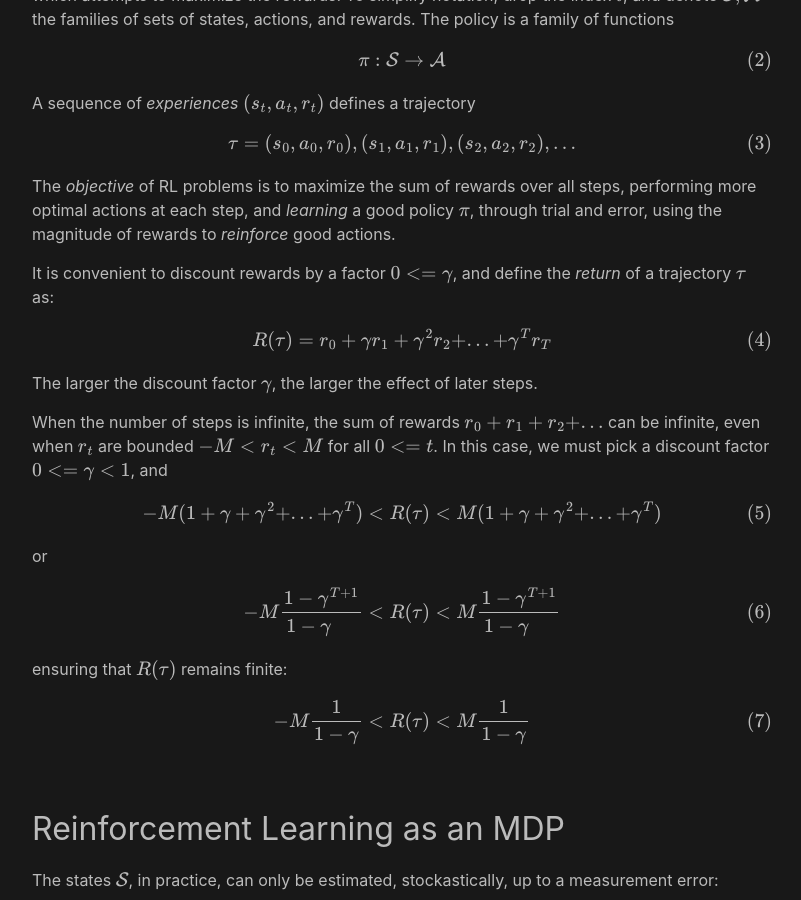
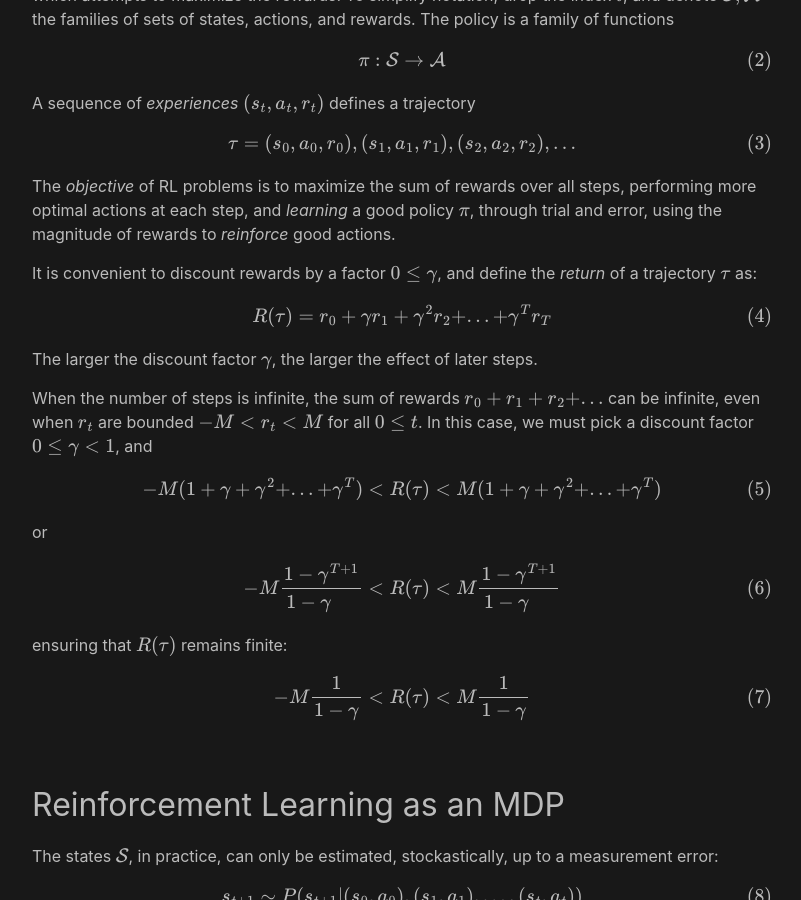
Before and after one commit to analytiq-hub/sigagent.github.io, a Jekyll site: the page built from machine_learning/_posts/2021-01-22-reinforce.md, in a window 1280 px wide and 900 px high, scrolled down 1746 px. Shown: the whole window, without its empty margins (238-1039 px from the left). Built offline with Jekyll 4.4.1, drawn with Linux system fonts in a browser that asks for light colours; formulas are drawn with MathJax 3; a script that is not in the unit is left out; some of the changed text lies outside the part shown.

Commit message:
*** empty log message ***

```diff
--- a/machine_learning/_posts/2021-01-22-reinforce.md
+++ b/machine_learning/_posts/2021-01-22-reinforce.md
@@ -53,7 +53,7 @@ $$
 
 The *objective* of RL problems is to maximize the sum of rewards over all steps, performing more optimal actions at each step, and *learning* a good policy $$\pi$$, through trial and error, using the magnitude of rewards to *reinforce* good actions.
 
-It is convenient to discount rewards by a factor $$0 <= \gamma$$, and define the *return* of a trajectory $$\tau$$ as:
+It is convenient to discount rewards by a factor $$0 \le \gamma$$, and define the *return* of a trajectory $$\tau$$ as:
 
 $$
 \begin{equation} \label{eq:traj_return}
@@ -63,11 +63,11 @@ $$
 
 The larger the discount factor $$\gamma$$, the larger the effect of later steps.
 
-When the number of steps is infinite, the sum of rewards $$r_0 + r_1 + r_2  + ...$$ can be infinite, even when $$r_t$$ are bounded $$-M < r_t < M$$ for all $$0 <= t$$. In this case, we must pick a discount factor $$0 <= \gamma < 1$$, and
+When the number of steps is infinite, the sum of rewards $$r_0 + r_1 + r_2  + ...$$ can be infinite, even when $$r_t$$ are bounded $$-M \lt r_t \lt M$$ for all $$0 \le t$$. In this case, we must pick a discount factor $$0 \le \gamma \lt 1$$, and
 
 $$
 \begin{equation}
--M(1 + {\gamma} + {\gamma^2} + ... + {\gamma^T}) < R(\tau) < M(1 + {\gamma} + {\gamma^2} + ... + {\gamma^T})
+-M(1 + {\gamma} + {\gamma^2} + ... + {\gamma^T}) \lt R(\tau) \lt M(1 + {\gamma} + {\gamma^2} + ... + {\gamma^T})
 \end{equation}
 $$
 
@@ -75,7 +75,7 @@ or
 
 $$
 \begin{equation}
--M \frac{1-\gamma^{T+1}}{1-\gamma \phantom{(9)}} < R(\tau) < M \frac{1-\gamma^{T+1}}{1-\gamma \phantom{(9)}}
+-M \frac{1-\gamma^{T+1}}{1-\gamma \phantom{(9)}} \lt R(\tau) \lt M \frac{1-\gamma^{T+1}}{1-\gamma \phantom{(9)}}
 \end{equation}
 $$
 
@@ -83,7 +83,7 @@ ensuring that $$R(\tau)$$ remains finite:
 
 $$
 \begin{equation}
--M \frac{1}{1-\gamma} < R(\tau) < M \frac{1}{1-\gamma}
+-M \frac{1}{1-\gamma} \lt R(\tau) \lt M \frac{1}{1-\gamma}
 \end{equation}
 $$
 
```
Also changed, not shown: other parts of machine_learning/_posts/2021-01-22-reinforce.md (+1 -1 lines).
